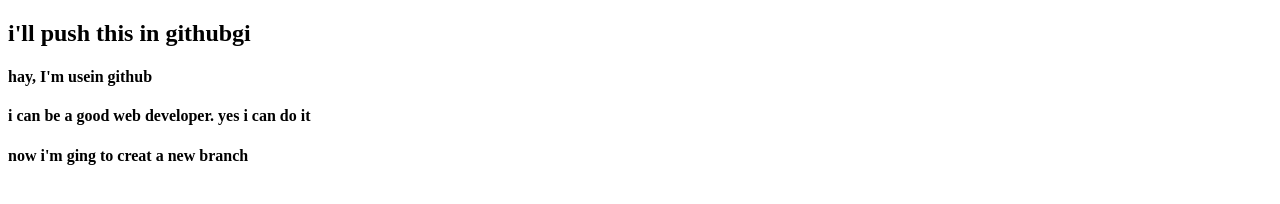
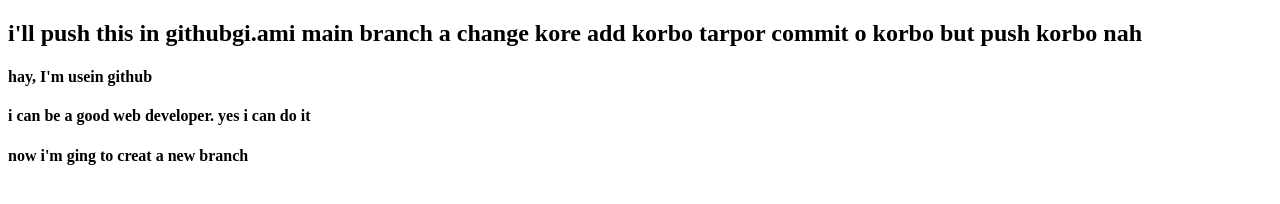
Before and after one commit to Swapno5896/my-first-website, a plain HTML site: page index.html in a window 1280 px wide. Drawn offline with Linux system fonts and the light colour scheme.

Commit message:
added in main

```diff
--- a/index.html
+++ b/index.html
@@ -6,7 +6,7 @@
     <title>Document</title>
 </head>
 <body>
-    <h2>i'll push this in githubgi</h2>
+    <h2>i'll push this in githubgi.ami main branch a change kore add korbo tarpor commit o korbo but push korbo nah</h2>
     <h4>hay, I'm usein github</h4>
     <h4>i can be a good web developer. yes i can do it</h4>
     <h4>now i'm ging to creat a new branch</h4>
```
